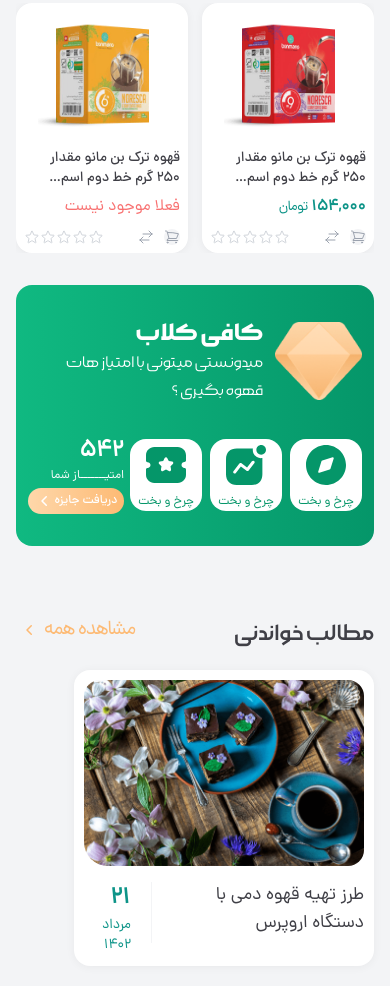
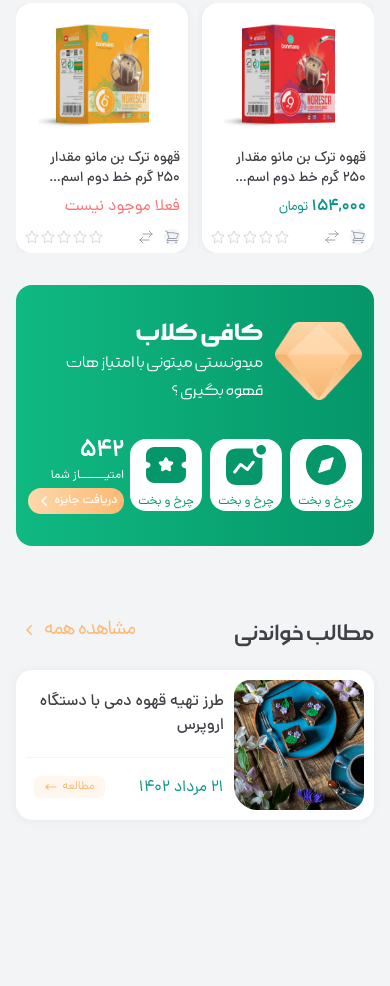
Before and after one commit to awmiri/coffee_web, a website: page public/index.html in a window 390 px wide. Shown: the part 2285-3271 px from the top of the page. After the commit the page ends 3125 px from the top, so only its background shows below. Drawn offline with Linux system fonts and the light colour scheme.

Commit message:
responsive the weblog section

```diff
--- a/public/index.html
+++ b/public/index.html
@@ -101,6 +101,10 @@
         <symbol id="ticket" viewBox="0 0 40 36" fill="none">
             <path d="M31.712 0C36.28 0 39.998 3.68403 39.998 8.21028L40 13.5649C40 13.9573 39.842 14.3378 39.562 14.6152C39.28 14.8946 38.9 15.0512 38.5 15.0512C36.858 15.0512 35.522 16.375 35.522 18.002C35.522 19.629 36.858 20.9528 38.5 20.9528C39.328 20.9528 40 21.6186 40 22.4391V27.7917C40 32.318 36.284 36 31.716 36H8.286C3.718 36 0 32.318 0 27.7917V22.4391C0 21.6186 0.672 20.9528 1.5 20.9528C3.144 20.9528 4.48 19.629 4.48 18.002C4.48 16.4166 3.198 15.2236 1.5 15.2236C1.102 15.2236 0.722 15.067 0.44 14.7876C0.158 14.5082 0 14.1297 0 13.7373L0.004 8.21028C0.004 3.68403 3.72 0 8.288 0H31.712ZM20.004 10.3069C19.436 10.3069 18.928 10.6201 18.674 11.1234L17.216 14.0504L13.964 14.5201C13.402 14.5994 12.942 14.9799 12.764 15.5149C12.588 16.05 12.73 16.6286 13.138 17.021L15.496 19.296L14.94 22.5124C14.844 23.0673 15.07 23.6182 15.53 23.9491C15.79 24.1334 16.092 24.2286 16.398 24.2286C16.632 24.2286 16.868 24.1711 17.084 24.0581L20 22.5401L22.91 24.0542C23.414 24.3217 24.012 24.2801 24.47 23.9472C24.932 23.6182 25.158 23.0673 25.062 22.5124L24.504 19.296L26.862 17.021C27.272 16.6286 27.414 16.05 27.236 15.5149C27.06 14.9799 26.6 14.5994 26.044 14.5221L22.786 14.0504L21.328 11.1254C21.078 10.622 20.57 10.3089 20.004 10.3069Z" fill="#059669"/>
         </symbol>
+        <symbol id="croose-arrow" viewBox="0 0 20 20" fill="currentColor">
+            <path fill-rule="evenodd" d="M18 10a.75.75 0 0 1-.75.75H4.66l2.1 1.95a.75.75 0 1 1-1.02 1.1l-3.5-3.25a.75.75 0 0 1 0-1.1l3.5-3.25a.75.75 0 1 1 1.02 1.1l-2.1 1.95h12.59A.75.75 0 0 1 18 10Z" clip-rule="evenodd" />
+        </symbol>
+
 
 
 
@@ -1485,28 +1489,49 @@
                     </a>
                 </div>
                 <!-- weblog section content -->
-                <div class="grid grid-cols-2 sm:grid-cols-3 lg:grid-cols-4 gap-3.5 lg:gap-5">
-                    <div class="bg-white dark:bg-zinc-700 shadow-custom rounded-2xl w-[300px] p-2.5 md:pb-2 group">
-                        <div class="relative overflow-y-hidden rounded-2xl rounded-bl-3xl">
-                            <img src="./image/blogs/blog-1.png" alt="" class="w-[280px]">
+                <div class="grid grid-cols-1 sm:grid-cols-2 lg:grid-cols-3 xl:grid-cols-4 gap-3.5 lg:gap-5">
+                    <!-- weblog first content -->
+                    <div class="bg-white dark:bg-zinc-700 shadow-custom rounded-2xl sm:w-[300px] p-2.5 md:pb-2 group flex sm:block gap-2.5">
+                        <!-- weblog image and hover image side -->
+                        <div class="relative overflow-y-hidden rounded-2xl rounded-bl-3xl w-[130px] h-[130px] sm:w-auto sm:h-auto flex-shrink-0">
+                            <img src="./image/blogs/blog-1.png" alt="" class="w-[130px] h-full object-cover sm:w-[280px] sm:h-auto bg-cover">
                             <div class="absolute inset-0 h-full w-full bg-gradient-to-r from-orange-200/70 to-orange-300/70 hidden invisible opacity-0 group-hover:visible group-hover:opacity-100 md:flex md:items-center md:justify-center transition-all">
                                 <svg class="text-amber-900 w-[138px] h-[54px] flex items-center justify-center">
                                     <use href="#logo_type"></use>
                                 </svg>
                             </div>
-                        </div>
-                        <div class="flex justify-between mt-4 ">
-                            <h5 class="max-w-[193px] relative text-zinc-700 dark:text-white text-lg line-clamp-2">طرز تهیه قهوه دمی با دستگاه اروپرس</h5>
-                            <div class="flex pl-[18px]">
+                            <!-- weblog text content -->
+                        </div>
+                        <div class="flex flex-col sm:flex-row justify-between mt-2.5 mb-2.5 sm:mb-0 sm:mt-4 w-full sm:w-full">
+                            <!-- weblog text content title -->
+                            <a href="#" class="inline-block  max-w-[193px] relative text-zinc-700 dark:text-white font-DanaMedium sm:font-Dana text-sm/7 sm:text-lg line-clamp-2 mb-[18px] sm:mb-0">طرز تهیه قهوه دمی با دستگاه اروپرس</a>
+                            <div class="hidden sm:flex sm:pl-[18px]">
                                 <span class="w-px h-[61px] bg-gray-100 dark:bg-white/10 block"></span>
-                                <div class="text-teal-600 dark:text-emerald-500 flex flex-col pr-5">
+                                <div class="text-teal-600 dark:text-emerald-500 flex flex-col items-end pr-5">
                                     <span class="font-DanaDemiBold text-2xl/[34px]">21</span>
                                     <span class="text-sm">مرداد</span>
                                     <span class="text-sm">1402</span>
                                 </div>
                             </div>
-                        </div>
-                    </div>
+                            <div class="sm:hidden block w-[100%]">
+                                <span class="h-px max-w-full bg-gray-100 dark:bg-white/10 block"></span>
+                                <div class="flex justify-between items-center pl-2 mt-[18px]">
+                                    <span class="text-teal-600 dark:text-emerald-500">21 مرداد 1402</span>
+                                    <a href="#" class="flex items-center justify-center gap-1 w-[71px] h-[22px] bg-orange-200/20 text-orange-300 text-xs rounded-md -mt-[2px]">
+                                        مطالعه
+                                        <svg class="w-[14px] h-[14px]">
+                                            <use href="#croose-arrow"></use>
+                                        </svg>
+                                    </a>
+                                </div>
+                            </div>
+                        </div>
+                    </div>
+                    <!-- weblog second content -->
+
+                    <!-- weblog third content -->
+
+                    <!-- weblog fourth content -->
 
                 </div>
             </div>
```
Also changed, not shown: public/style/app.css.
